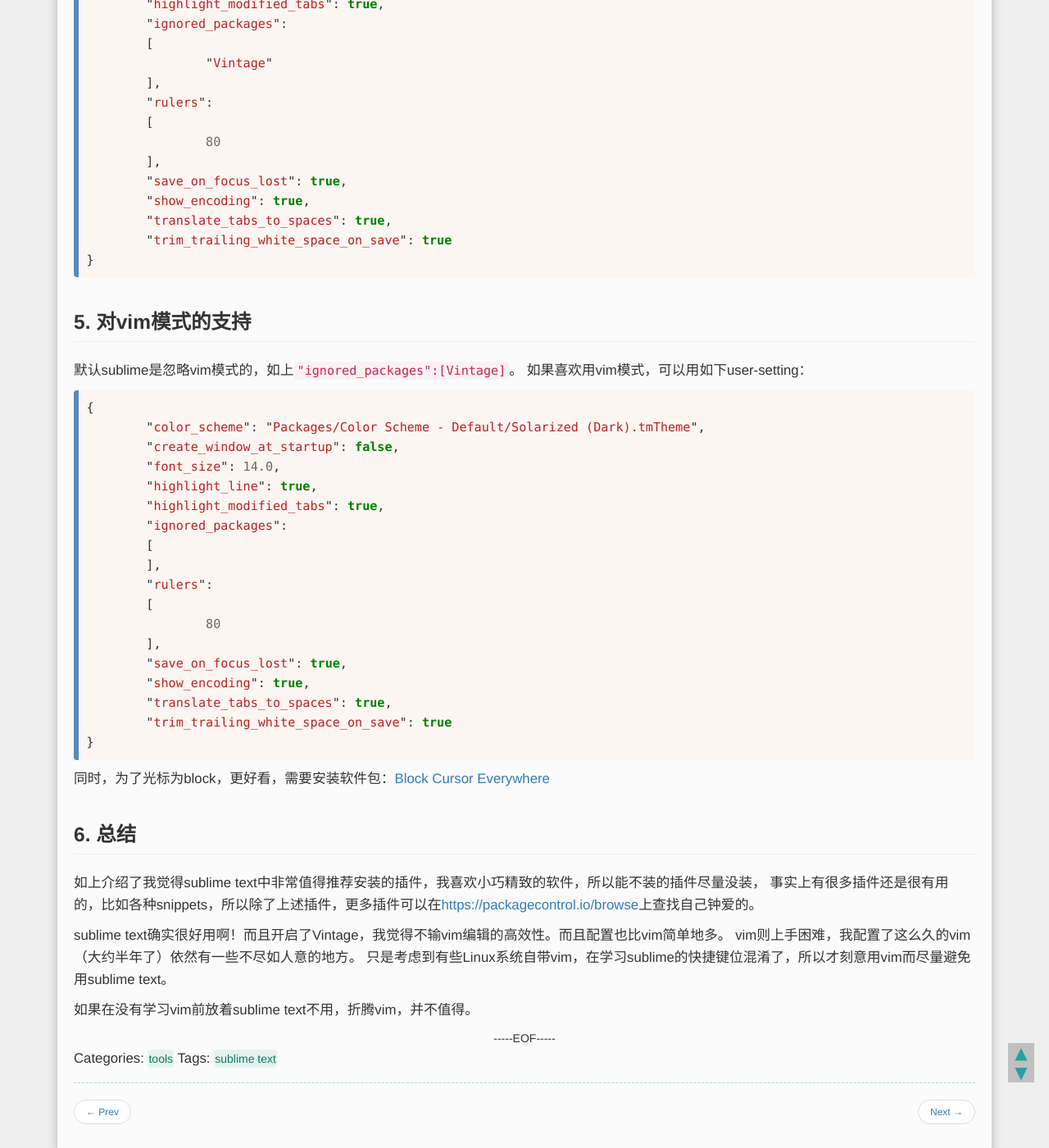
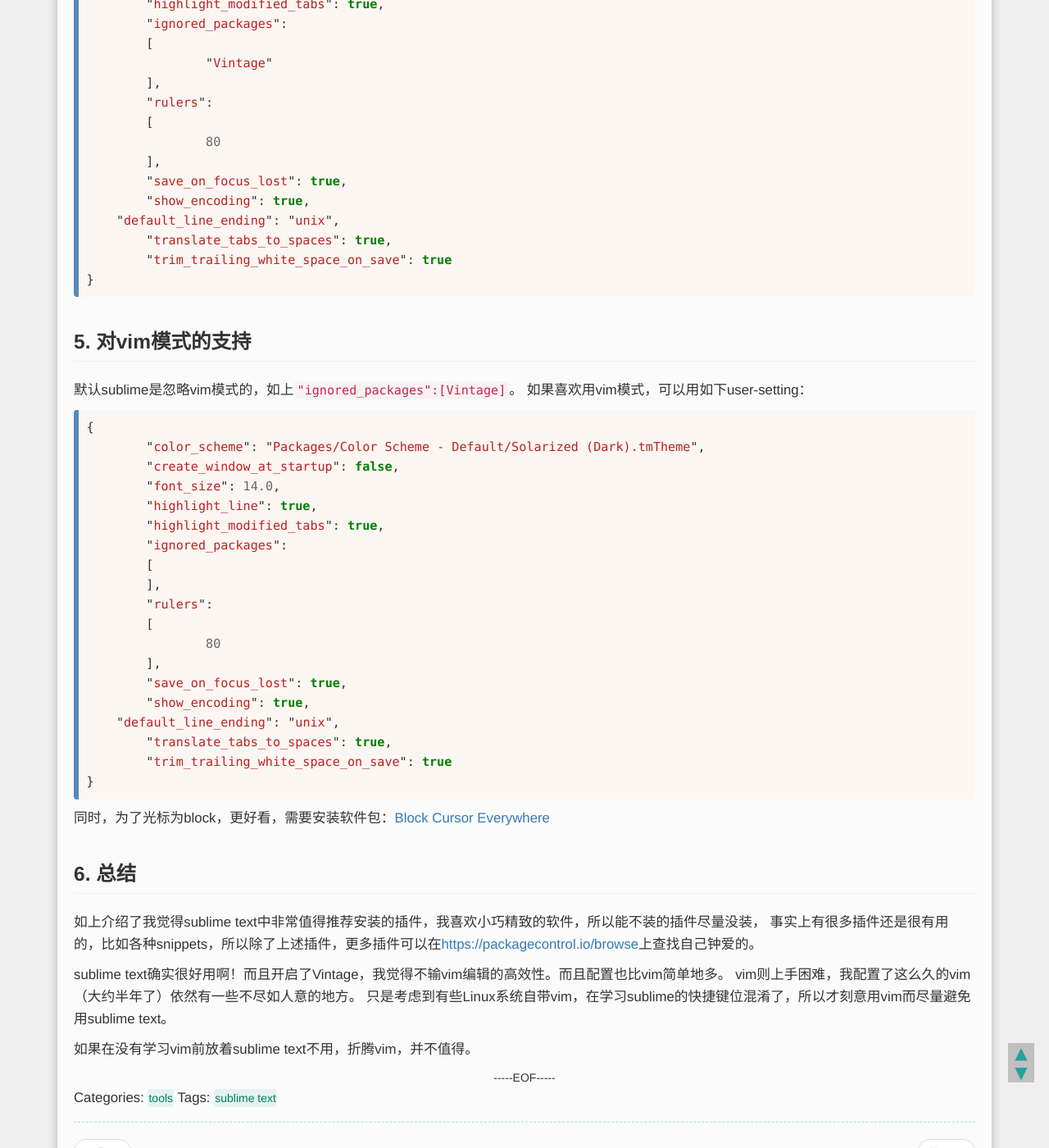
Before and after one commit to SenZhangAI/senzhangai.github.com, a Jekyll site: the page built from _posts/2015-12-01-sublime-text-3-install-setup-and-config.md, in a window 1280 px wide and 1400 px high, scrolled down 3727 px. Shown: the whole window at 82% size. Built offline with Jekyll 4.4.1, drawn with Linux system fonts in a browser that asks for light colours; Markdown is read by kramdown in place of the engine named in the settings; comment, search, counter and statistics services are not loaded.

Commit message:
add setting in sublime test setup

```diff
--- a/_posts/2015-12-01-sublime-text-3-install-setup-and-config.md
+++ b/_posts/2015-12-01-sublime-text-3-install-setup-and-config.md
@@ -135,6 +135,7 @@
 	],
 	"save_on_focus_lost": true,
 	"show_encoding": true,
+    "default_line_ending": "unix",
 	"translate_tabs_to_spaces": true,
 	"trim_trailing_white_space_on_save": true
 }
@@ -160,6 +161,7 @@
 	],
 	"save_on_focus_lost": true,
 	"show_encoding": true,
+    "default_line_ending": "unix",
 	"translate_tabs_to_spaces": true,
 	"trim_trailing_white_space_on_save": true
 }
```
